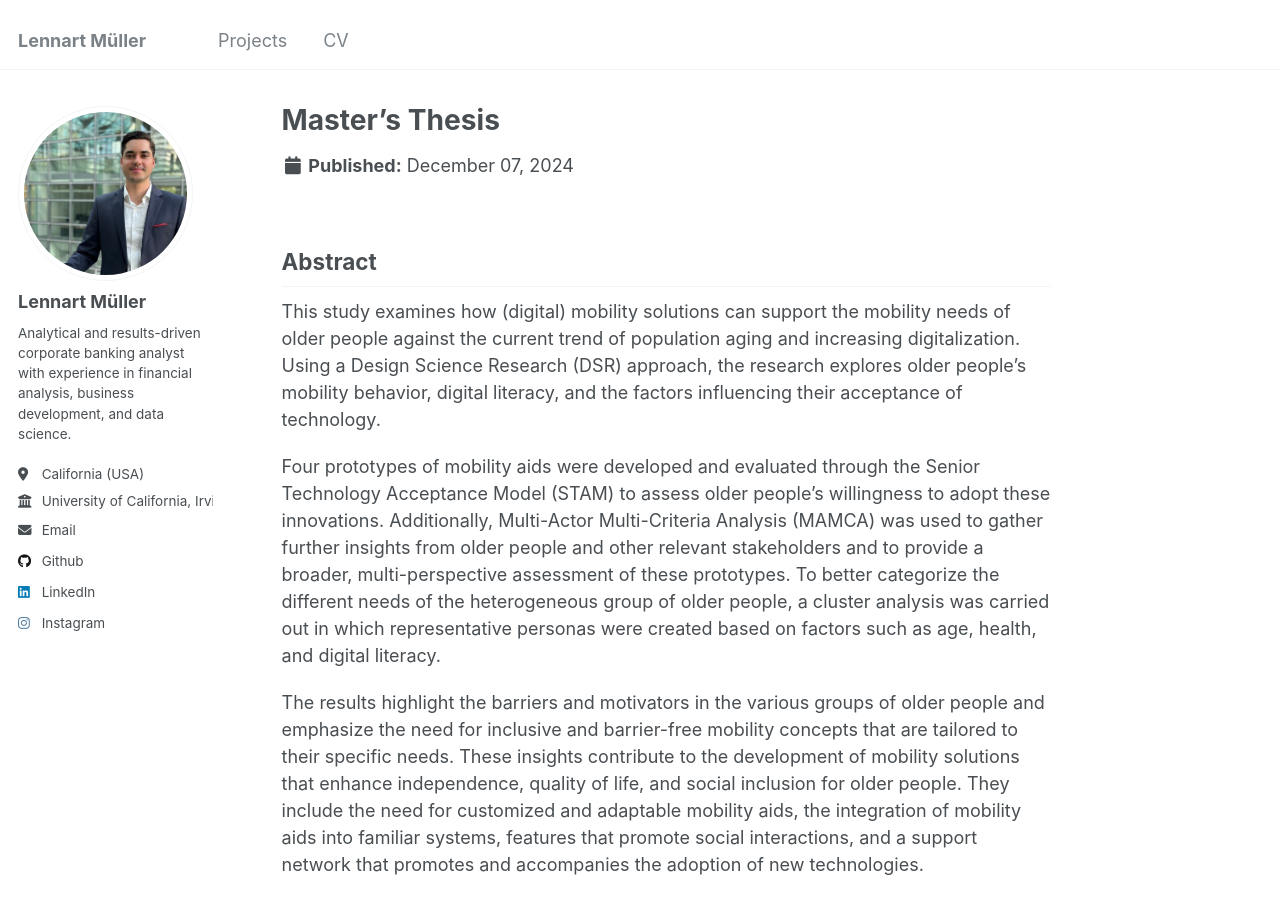
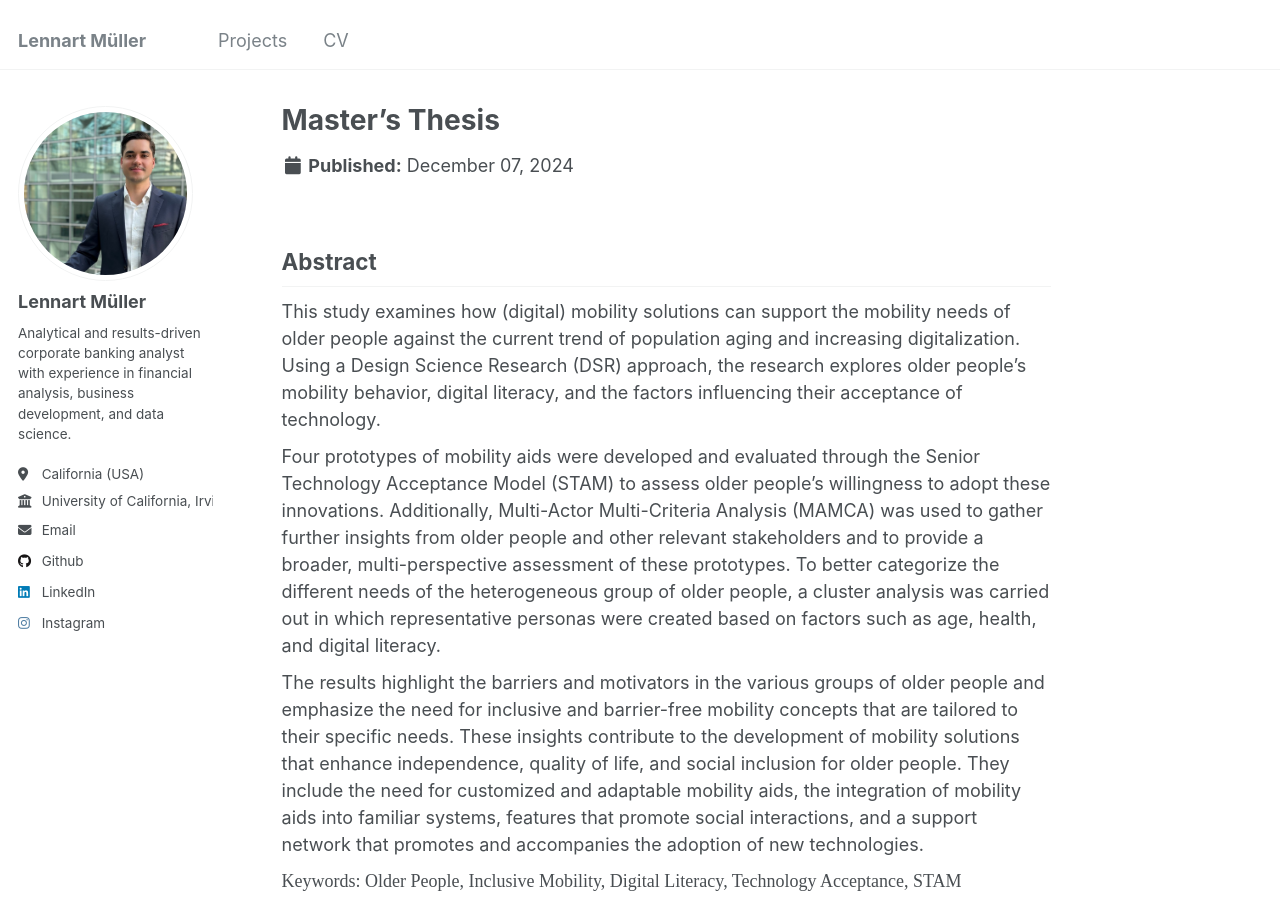
Before and after one commit to lennartmueller123/lennartmueller123.github.io, a Jekyll site: the page built from _projects/project-1.html, in a window 1280 px wide and 900 px high. Built offline with Jekyll 4.4.1, drawn with Linux system fonts in a browser that asks for light colours.

Commit message:
Update project-1.html better margins (10px)

```diff
--- a/_projects/project-1.html
+++ b/_projects/project-1.html
@@ -8,12 +8,12 @@ collection: projects
 <div>
 This study examines how (digital) mobility solutions can support the mobility needs of older people against the current trend of population aging and increasing digitalization. Using a Design Science Research (DSR) approach, the research explores older people’s mobility behavior, digital literacy, and the factors influencing their acceptance of technology.
 </div>
-<div style="margin-top: 20px;">
+<div style="margin-top: 10px;">
 Four prototypes of mobility aids were developed and evaluated through the Senior Technology Acceptance Model (STAM) to assess older people’s willingness to adopt these innovations. Additionally, Multi-Actor Multi-Criteria Analysis (MAMCA) was used to gather further insights from older people and other relevant stakeholders and to provide a broader, multi-perspective assessment of these prototypes. To better categorize the different needs of the heterogeneous group of older people, a cluster analysis was carried out in which representative personas were created based on factors such as age, health, and digital literacy.
 </div>
-<div style="margin-top: 20px;">
+<div style="margin-top: 10px;">
 The results highlight the barriers and motivators in the various groups of older people and emphasize the need for inclusive and barrier-free mobility concepts that are tailored to their specific needs. These insights contribute to the development of mobility solutions that enhance independence, quality of life, and social inclusion for older people. They include the need for customized and adaptable mobility aids, the integration of mobility aids into familiar systems, features that promote social interactions, and a support network that promotes and accompanies the adoption of new technologies.
 </div>
-<div style="margin-top: 20px;">
+<div style="margin-top: 10px;">
 <p style="font-family: 'Cursive';">Keywords: Older People, Inclusive Mobility, Digital Literacy, Technology Acceptance, STAM</p>
 </div>
```
